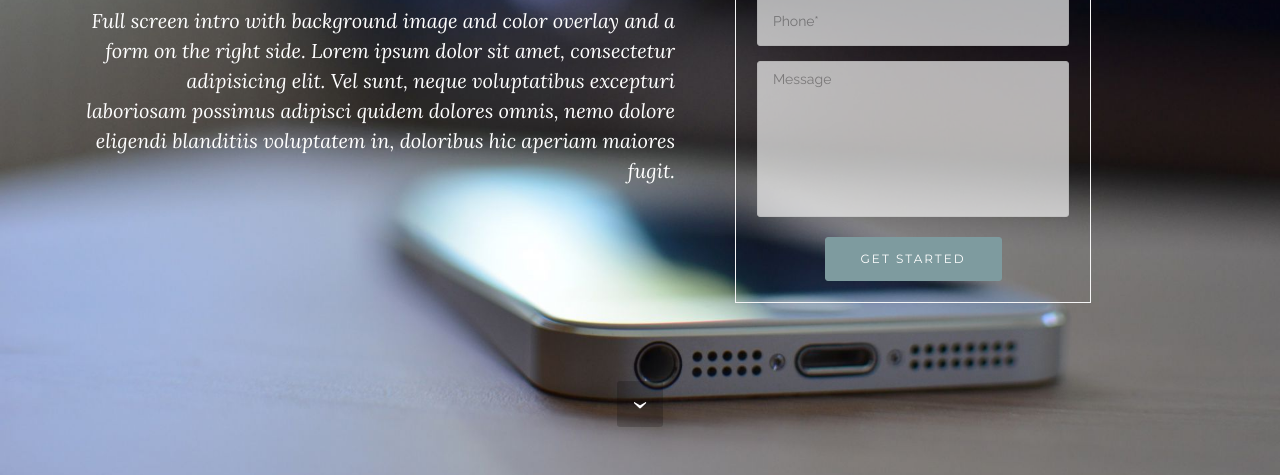
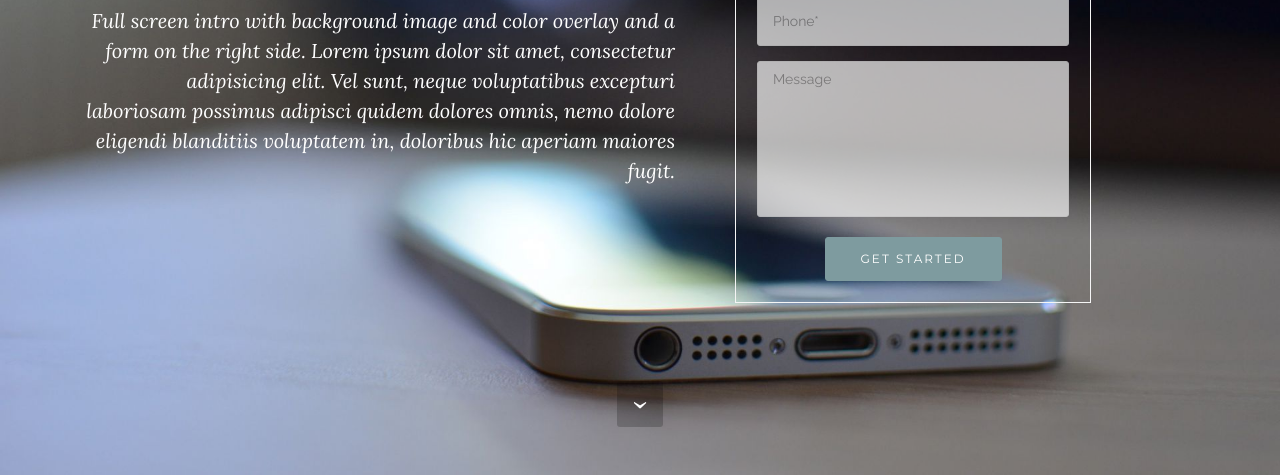
Before and after one commit to lainshiHenry/CarolEcom, a plain HTML site: page page1.html in a window 1280 px wide. Shown: the part 325-800 px from the top of the page. Drawn offline with Linux system fonts and the light colour scheme.

Commit message:
Add files via upload

```diff
--- a/assets/theme/css/style.css
+++ b/assets/theme/css/style.css
@@ -633,7 +633,7 @@ input:-webkit-autofill, input:-webkit-autofill:hover, input:-webkit-autofill:foc
   padding-bottom: 120px;
   background-position: 50% 50%;
   background-repeat: no-repeat;
-  background-size: cover; }
+  background-size: 100% 100%; }
 
 .mbr-section-full {
   display: table;
```
